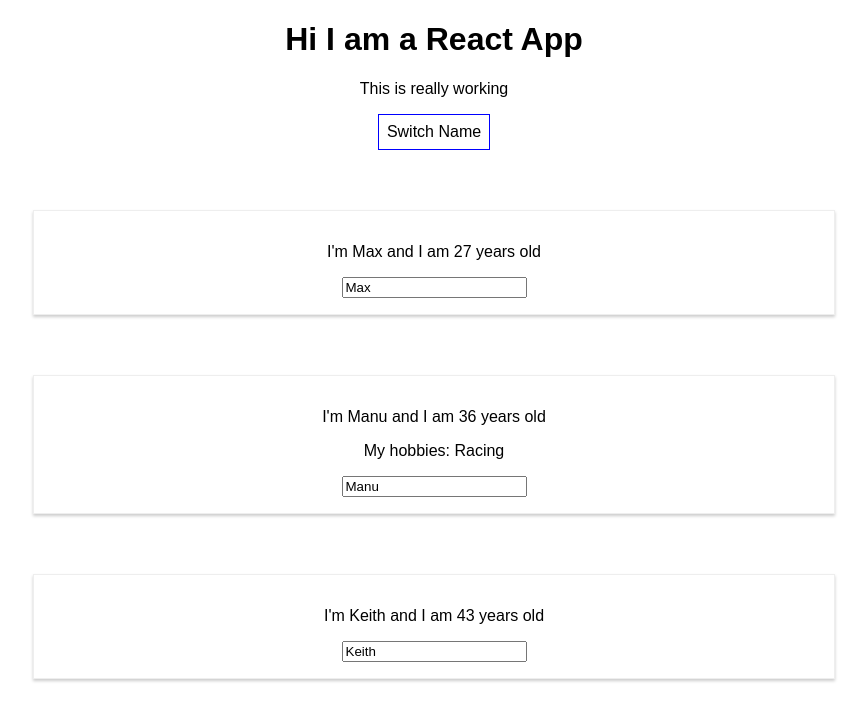
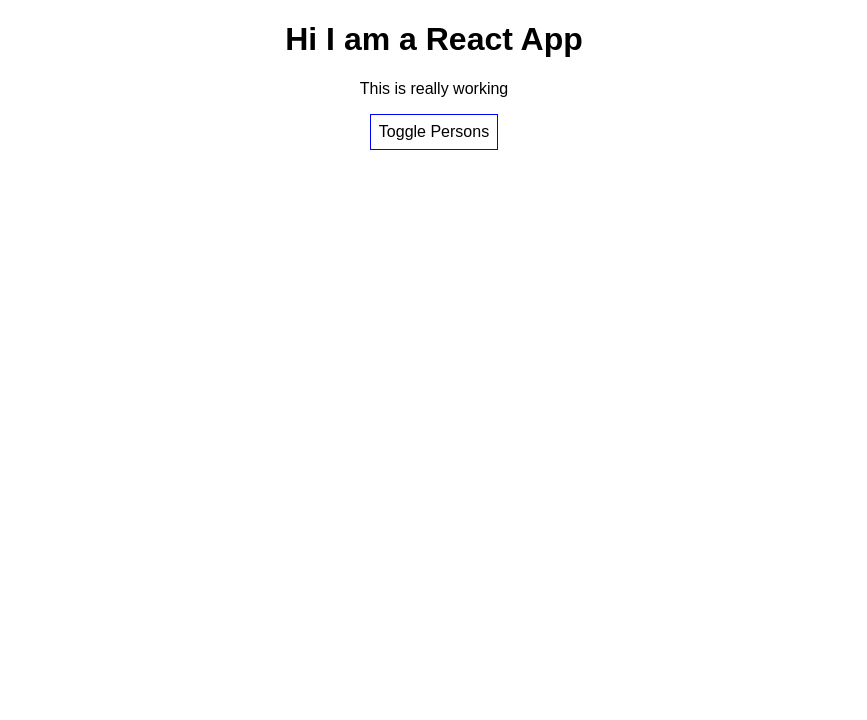
Before and after one commit to keithd99/React, a React (Create React App) app in the folder react-complete-guide/: page / in a window 1280 px wide. Shown: the top 720 px of the page, without its empty margins (206-1073 px from the left). Built offline with nearby package versions, Linux system fonts and the light colour scheme.

Commit message:
End of Section 4 - Flexible Lists

```diff
--- a/react-complete-guide/src/App.js
+++ b/react-complete-guide/src/App.js
@@ -5,33 +5,41 @@
 class App extends Component {
     state = {
         persons: [
-            { name: 'Max', age: '27' },
-            { name: 'Manu', age: '36' },
-            { name: 'Keith', age: '43' }
-        ]
+            { id:'1', name: 'Max', age: '27' },
+            { id:'2', name: 'Manu', age: '36' },
+            { id:'3', name: 'Keith', age: '43' }
+        ],
+        showPersons: false
     }
 
-    switchNameHandler = (newName) => {
-        //console.log('Function hit');
-        //DON't DO THIS .... this.state.persons[0].name = 'Maximillian';
-        this.setState({
-            persons: [
-                { name: newName, age: '27' },
-                { name: 'Manu', age: '38' },
-                { name: 'Keith', age: '43' }
-            ]
+    nameChangedHandler = (event, id) => {
+        const personIndex = this.state.persons.findIndex(p => {
+            return p.id === id;
         });
+
+        //Spread operator is used below to get a copy of the original and not the oiginal
+        const person = {
+            ...this.state.persons[personIndex]
+        };
+
+        person.name = event.target.value;
+        const persons = [...this.state.persons];
+        persons[personIndex] = person;
+
+        this.setState({persons:persons});
     }
 
-    nameChangedHandler = (event) => {
-        this.setState({
-            persons: [
-                { name: 'Max', age: '27' },
-                { name: event.target.value, age: '38' },
-                { name: 'Keith', age: '43' }
-            ]
-        });
-    }
+    deletePersonHandler = (personIndex) =>{
+        //const persons = this.state.persons.slice(); or ................
+        const persons = [...this.state.persons];
+        persons.splice(personIndex, 1);
+        this.setState({persons: persons});
+    };
+
+    togglePersonsHandler = () => {
+        const doesShow = this.state.showPersons;
+        this.setState({ showPersons: !doesShow });
+    };
 
     render() {
         const style = {
@@ -42,29 +50,30 @@
             cursor: 'pointer'
         };
 
+        let persons = null;
+        if (this.state.showPersons) {
+            persons = (
+                <div>
+                    {this.state.persons.map((person, index) => {
+                        return <Person
+                            click={() => this.deletePersonHandler(index)}
+                            name={person.name}
+                            age={person.age}
+                            key={person.id}
+                            changed={(event) => this.nameChangedHandler(event, person.id)} />
+                    })}
+                </div>
+            );
+        }
+
         return (
             <div className="App">
                 <h1>Hi I am a React App</h1>
                 <p>This is really working</p>
                 <button
                     style={style}
-                    onClick={this.switchNameHandler}>Switch Name</button>
-                <Person
-                    name={this.state.persons[0].name}
-                    age={this.state.persons[0].age}
-                />
-                <Person
-                    name={this.state.persons[1].name}
-                    age={this.state.persons[1].age}
-                    click={() => this.switchNameHandler('Maximillian')}
-                    changed={this.nameChangedHandler}
-                >My hobbies: Racing
-                </Person>
-                <Person
-                    name={this.state.persons[2].name}
-                    age={this.state.persons[2].age}
-                    click={this.switchNameHandler.bind(this, 'Max!')}
-                />
+                    onClick={this.togglePersonsHandler}>Toggle Persons</button>
+                {persons}
             </div>
         );
         //return React.createElement('div', {className:'App'}, React.createElement('h1',null,'Hi I am a React App!!'));
```
